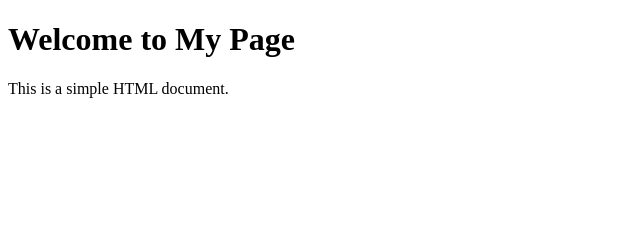
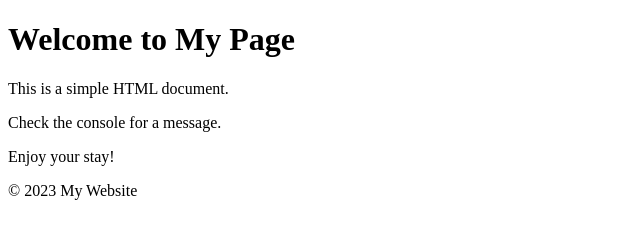
Before and after one commit to Nabiel02/project-2, a plain HTML site: page index.html in a window 1280 px wide. Shown: the whole page, without its empty margins (0-640 px from the left). Drawn offline with Linux system fonts and the light colour scheme.

Commit message:
Menambahkan paragraf

```diff
--- a/index.html
+++ b/index.html
@@ -12,5 +12,9 @@
     <script>
         console.log("Hello, World!");
     </script>
+    <p>Check the console for a message.</p>
+    <p>Enjoy your stay!</p>
+    <footer>
+        <p>&copy; 2023 My Website</p>
 </body>
 </html>
```
